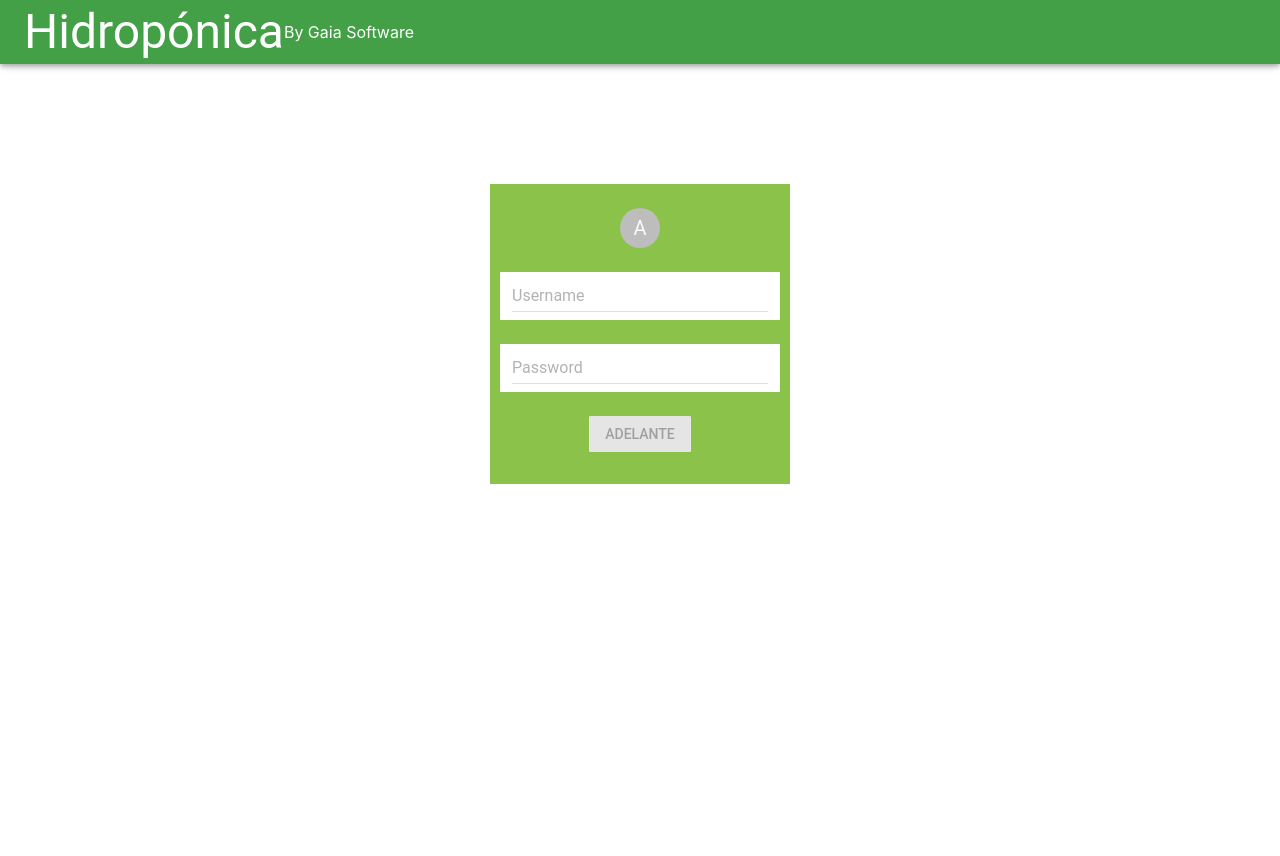
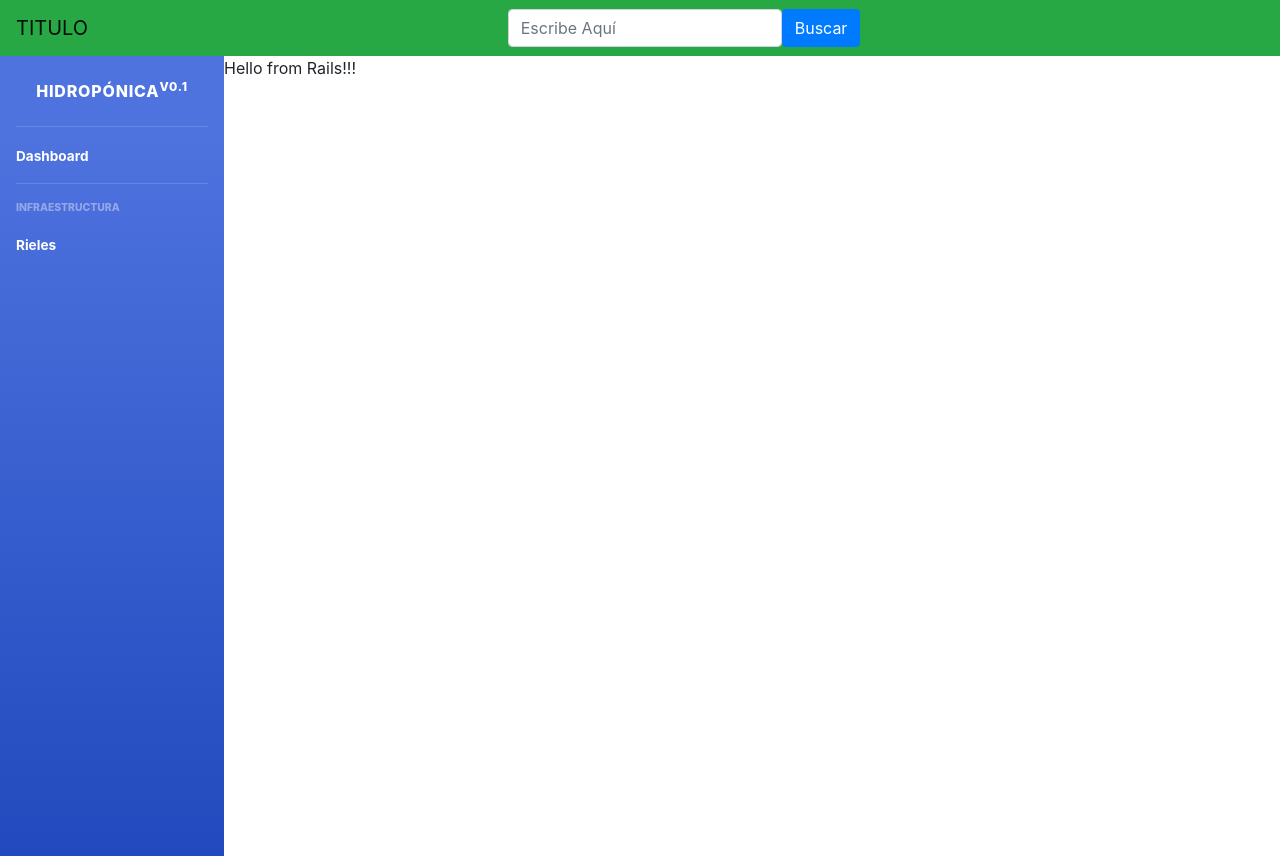
Before and after one commit to bodoque-it/hidroponica-web, a React (Create React App) app: page /cycles in a window 1280 px wide. Before the commit this address led to /login. Before the commit the page ends 800 px from the top, so only its background shows below. Built offline with nearby package versions, Linux system fonts and the light colour scheme.

Commit message:
agrega content y AppBar <- plantilla

```diff
--- a/src/App.js
+++ b/src/App.js
@@ -7,6 +7,7 @@ import Microclime from './Components/Microclime';
 import Dashboard from './Components/Dashboard';
 import Cycle from './Components/Cycle';
 import Rails from './Components/Rails';
+import Plantilla from './Components/Plantilla';
 import Container from './Components/Container';
 
 class App extends Component {
@@ -44,11 +45,11 @@ class App extends Component {
             <BrowserRouter>
                 <Switch>
                     <Route path="/login" component={Login} />
-                    <Route path="/dashboard" component={Dashboard} />
-                    <Route path="/microclime" component={Microclime} />
-                    <Route path="/cycle" component={Cycle} />
-                    <Route path="/rails" component={Rails} />
-                    <Route path="/container" component={Container} />
+                    <Route path="/dashboard" component={Plantilla} />
+                    <Route path="/microclimes" component={Plantilla} />
+                    <Route path="/cycles" component={Plantilla} />
+                    <Route path="/rails" component={Plantilla} />
+                    <Route path="/containers" component={Plantilla} />
                     <Redirect from="/" to="/login" />
                 </Switch>
             </BrowserRouter>
--- a/src/Components/AppBar/page.js
+++ b/src/Components/AppBar/page.js
@@ -21,13 +21,6 @@ function Page(props) {
             <Navbar.Toggle aria-controls="basic-navbar-nav" />
             <Navbar.Collapse id="basic-navbar-nav">
                 <Nav className="mr-auto">
-                    <NavDropdown  title="Site" id="nav-dropdown" backgroundColor="red">
-                        <NavDropdown.Item href="/login">Login</NavDropdown.Item>
-                        <NavDropdown.Item href="/container">Contenedores</NavDropdown.Item>
-                        <NavDropdown.Item href="/cycle">Ciclos</NavDropdown.Item>
-                        <NavDropdown.Divider />
-                        <NavDropdown.Item href="">Log out</NavDropdown.Item>
-                    </NavDropdown>
                 </Nav>
                 <Form inline className="mr-auto" >
                     <FormControl type="text" placeholder="Escribe Aquí "  />
--- a/src/Components/Container/index.js
+++ b/src/Components/Container/index.js
@@ -1,14 +1,10 @@
 import React, { Component } from 'react';
 import Page from './page';
-import Plantilla from '../Plantilla';
 
 class Container extends Component {
     render() {
         return(
-	        <div>
-		    	<Plantilla/>
-		        <Page/>
-            </div>
+	        <Page/>
         )
     }
 }
--- a/src/Components/Cycle/index.js
+++ b/src/Components/Cycle/index.js
@@ -1,14 +1,10 @@
 import React, { Component } from 'react';
 import Page from './page';
-import Plantilla from '../Plantilla';
 
 class Cycle extends Component {
     render() {
         return(
-        	<div>
-		    	<Plantilla/>
-		        <Page/>
-            </div>
+	        <Page/>
         )
     }
 }
--- a/src/Components/Microclime/index.js
+++ b/src/Components/Microclime/index.js
@@ -1,14 +1,10 @@
 import React, { Component } from 'react';
 import Page from './page';
-import Plantilla from '../Plantilla';
 
 class Microclime extends Component {
     render() {
         return (
-            <div>
-		    	<Plantilla/>
-		        <Page/>
-            </div>
+	        <Page/>
         );
     }
 }
--- a/src/Components/Plantilla/index.js
+++ b/src/Components/Plantilla/index.js
@@ -1,10 +1,22 @@
 import React, { Component } from 'react';
 import Page from './page';
+import AppBar from '../AppBar';
 
 class Plantilla extends Component {
+	constructor(props){
+		super(props);
+		this.state = {
+			title: props.title
+		}
+	}
     render() {
         return(
-            <Page/>
+		    <div>
+		    	<AppBar
+		    		title = "TITULO"
+		    	/>
+		        <Page/>
+            </div>
         )
     }
 }
--- a/src/Components/Plantilla/page.js
+++ b/src/Components/Plantilla/page.js
@@ -1,14 +1,18 @@
 import React from 'react';
 import './styles.css';
 import './sb-admin-2.css';
-
+import Rails from '../Rails';
 
 function Page(props) {
 
     return (
         <div id="wrapper">
             {renderSidebar()}
+            <div id="content">
+				<Rails/>
+			</div>
         </div>
+
     );
 }
 function renderSidebar(){
@@ -23,7 +27,6 @@ function renderSidebar(){
 		    <hr class="sidebar-divider my-0"/>
 		    <li class="nav-item active">
 		    	<a class="nav-link" href="/">
-					<i class="fas fa-fw fa-tachometer-alt"></i>
 					<span>Dashboard</span>
 		    	</a>
 		    </li>
@@ -33,6 +36,11 @@ function renderSidebar(){
 			<div class="sidebar-heading">
 				Infraestructura
 			</div>
+			<li class="nav-item active">
+		    	<a class="nav-link" href="/">
+					<span>Rieles</span>
+		    	</a>
+		    </li>
 		</ul>
 	);
 }
--- a/src/Components/Rails/index.js
+++ b/src/Components/Rails/index.js
@@ -1,14 +1,11 @@
 import React, { Component } from 'react';
 import Page from './page';
-import Plantilla from '../Plantilla';
+
 
 class Rails extends Component {
     render() {
         return(
-            <div>
-		    	<Plantilla/>
-		        <Page/>
-            </div>
+        	<Page/>
         )
     }
 }
--- a/src/Components/Rails/page.js
+++ b/src/Components/Rails/page.js
@@ -2,16 +2,11 @@ import React from 'react';
 import './styles.css';
 import Box from '@material-ui/core/Box';
 import Button from '@material-ui/core/Button';
-import AppBar from '../AppBar';
 
 function Page(props) {
 
     return (
-
         <div>
-            <AppBar
-                title="Rieles"
-            />
             Hello from Rails!!!
         </div>
     );
```
